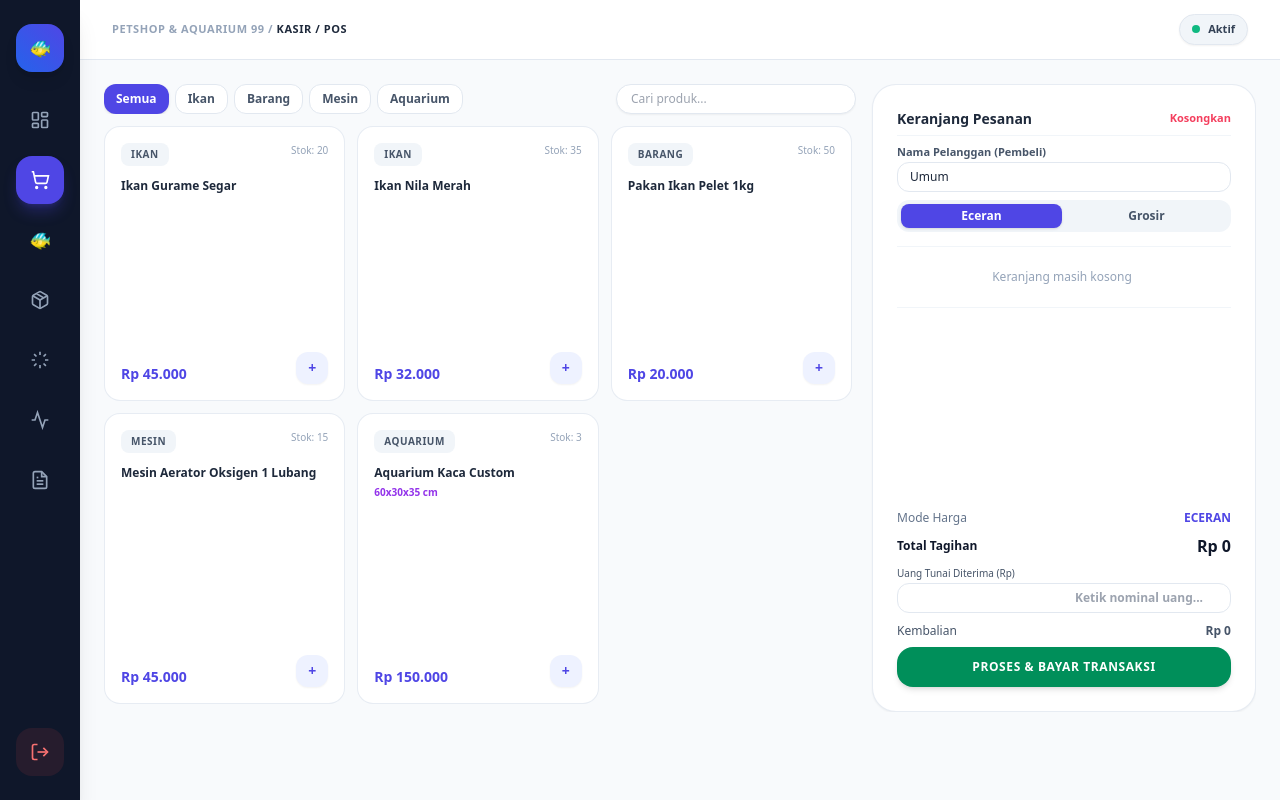
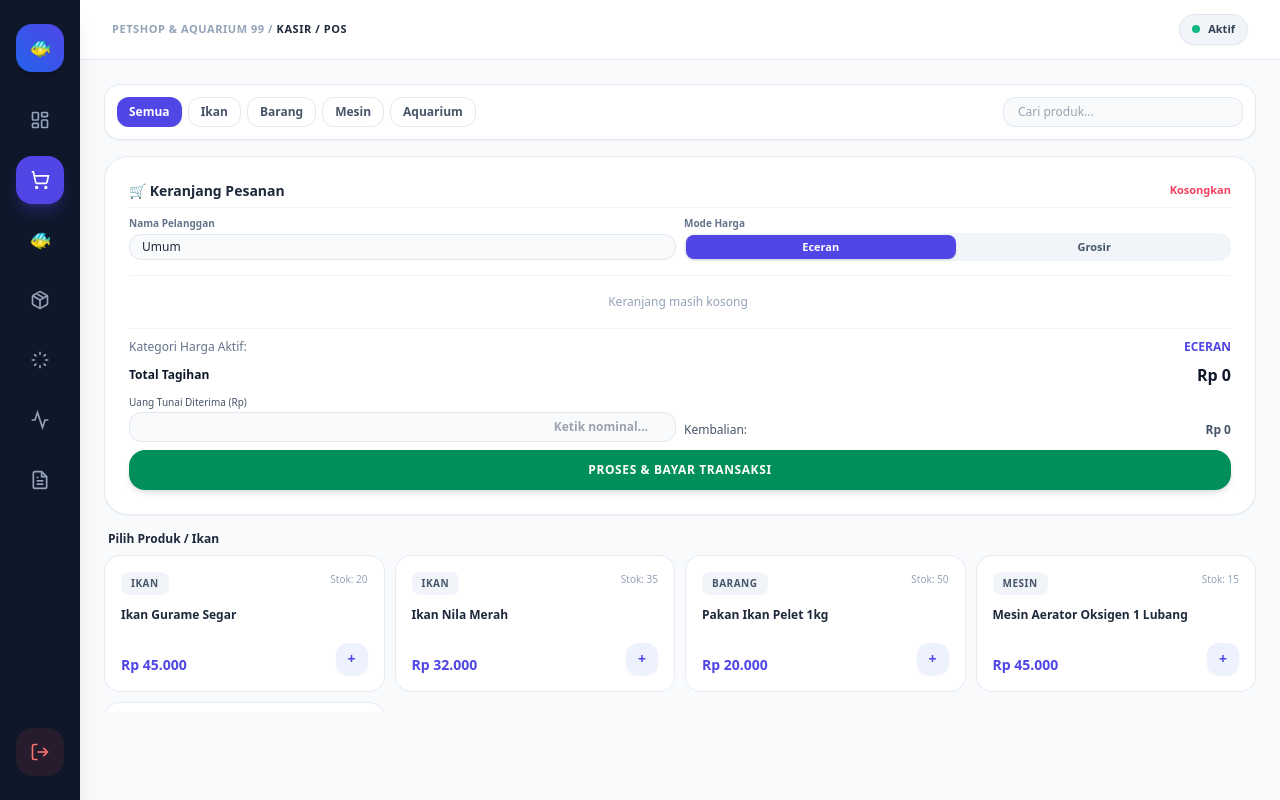
Before and after one commit to Arfadh0909/toko_ikan, a plain HTML site: page dashboard.html in a window 1280 px wide. Drawn offline with nearby package versions, Linux system fonts and the light colour scheme; no server answers; sample sign-in values are in the browser's storage.

Commit message:
update tata letak kasir keranjang di atas dan produk 2 kolom

```diff
--- a/dashboard.html
+++ b/dashboard.html
@@ -130,13 +130,12 @@
           </div>
         </div>
 
-        <!-- VIEW 2: KASIR / POS (Dibuat Ringkas, Padat, & Nyaman di HP) -->
+        <!-- VIEW 2: KASIR / POS (Keranjang di ATAS, Produk grid kecil 2 kolom di bawah) -->
         <div id="view-kasir" class="hidden h-full flex flex-col -m-3 lg:-m-8 p-3 lg:p-6 bg-slate-50">
-          <div class="flex-1 flex flex-col lg:flex-row overflow-y-auto lg:overflow-hidden gap-4 pb-16 lg:pb-0">
+          <div class="flex-1 flex flex-col overflow-y-auto gap-4 pb-16">
 
-            <!-- Produk List di Kiri / Atas -->
-            <div class="flex-1 flex flex-col overflow-hidden min-h-[350px] lg:min-h-0">
-              <div class="flex flex-col sm:flex-row justify-between items-stretch sm:items-center mb-3 gap-2.5 shrink-0">
+            <!-- TOMBOL KATEGORI & PENCARIAN -->
+            <div class="flex flex-col sm:flex-row justify-between items-stretch sm:items-center gap-2.5 shrink-0 bg-white p-3 rounded-2xl border border-slate-200 shadow-sm">
               <div class="flex gap-1.5 overflow-x-auto pb-1 sm:pb-0 scrollbar-none">
                 <button id="kasir-cat-semua" onclick="pilihKategoriKasir('semua')" class="px-3 py-1.5 rounded-xl text-xs font-semibold bg-indigo-600 text-white shadow cursor-pointer shrink-0">Semua</button>
                 <button id="kasir-cat-ikan" onclick="pilihKategoriKasir('ikan')" class="px-3 py-1.5 rounded-xl text-xs font-semibold text-slate-600 bg-white border border-slate-200 hover:bg-slate-100 cursor-pointer shrink-0">Ikan</button>
@@ -145,60 +144,69 @@
                 <button id="kasir-cat-aquarium" onclick="pilihKategoriKasir('aquarium')" class="px-3 py-1.5 rounded-xl text-xs font-semibold text-slate-600 bg-white border border-slate-200 hover:bg-slate-100 cursor-pointer shrink-0">Aquarium</button>
               </div>
               <div class="relative w-full sm:w-60">
-                  <input type="text" id="input-pencarian-kasir" oninput="renderKasirProduk()" onkeydown="handleSearchEnter(event)" placeholder="Cari produk..." class="bg-white border border-slate-200 rounded-2xl pl-3.5 pr-3.5 py-1.5 text-xs focus:outline-none focus:border-indigo-600 w-full shadow-sm">
+                <input type="text" id="input-pencarian-kasir" oninput="renderKasirProduk()" onkeydown="handleSearchEnter(event)" placeholder="Cari produk..." class="bg-slate-50 border border-slate-200 rounded-xl pl-3.5 pr-3.5 py-1.5 text-xs focus:outline-none focus:border-indigo-600 w-full">
               </div>
             </div>
-              <div id="produk-grid-kasir" class="grid grid-cols-1 sm:grid-cols-2 md:grid-cols-3 gap-3 overflow-y-auto flex-1 pr-1 pb-2"></div>
-            </div>
 
-            <!-- Keranjang Pesanan di Sisi Kanan / Bawah (Diperkecil & Dibuat Pas di HP) -->
-            <div class="w-full lg:w-96 bg-white border border-slate-200/80 rounded-3xl p-3.5 lg:p-6 shrink-0 shadow-sm flex flex-col">
-
+            <!-- KERANJANG PESANAN DI ATAS (Biar mudah dilihat tanpa scroll) -->
+            <div class="w-full bg-white border border-slate-200/80 rounded-3xl p-3.5 lg:p-6 shadow-sm flex flex-col shrink-0">
               <div class="flex justify-between items-center mb-2 border-b border-slate-100 pb-1.5 shrink-0">
-                <h3 class="font-bold text-slate-800 text-sm">Keranjang Pesanan</h3>
+                <h3 class="font-bold text-slate-800 text-sm flex items-center gap-1.5">🛒 Keranjang Pesanan</h3>
                 <button onclick="kosongkanKeranjang()" class="text-[11px] text-rose-500 font-semibold hover:underline cursor-pointer">Kosongkan</button>
               </div>
 
-              <!-- Nama Pelanggan -->
-              <div class="mb-2 shrink-0">
-                <label class="text-[11px] font-semibold text-slate-600 block mb-0.5">Nama Pelanggan (Pembeli)</label>
-                <input type="text" id="nama-pelanggan" value="Umum" class="w-full bg-white border border-slate-200 rounded-xl px-3 py-1.5 text-xs focus:outline-none focus:border-indigo-600 font-medium text-slate-800">
+              <!-- Nama Pelanggan & Tombol Tipe Harga -->
+              <div class="grid grid-cols-1 sm:grid-cols-2 gap-2 mb-2 shrink-0">
+                <div>
+                  <label class="text-[10px] font-semibold text-slate-500 block mb-0.5">Nama Pelanggan</label>
+                  <input type="text" id="nama-pelanggan" value="Umum" class="w-full bg-slate-50 border border-slate-200 rounded-xl px-3 py-1 text-xs focus:outline-none focus:border-indigo-600 font-medium text-slate-800">
+                </div>
+                <div>
+                  <label class="text-[10px] font-semibold text-slate-500 block mb-0.5">Mode Harga</label>
+                  <div class="flex gap-1 bg-slate-100 p-0.5 rounded-xl">
+                    <button id="btn-eceran" onclick="setTipePenjualan('eceran')" class="flex-1 py-1 rounded-lg font-semibold text-[11px] bg-indigo-600 text-white shadow cursor-pointer">Eceran</button>
+                    <button id="btn-grosir" onclick="setTipePenjualan('grosir')" class="flex-1 py-1 rounded-lg font-semibold text-[11px] text-slate-600 cursor-pointer">Grosir</button>
+                  </div>
+                </div>
               </div>
 
-              <!-- Mode Harga Eceran / Grosir -->
-              <div class="flex gap-1 bg-slate-100 p-1 rounded-xl mb-2 shrink-0">
-                <button id="btn-eceran" onclick="setTipePenjualan('eceran')" class="flex-1 py-1 rounded-lg font-semibold text-xs bg-indigo-600 text-white shadow cursor-pointer">Eceran</button>
-                <button id="btn-grosir" onclick="setTipePenjualan('grosir')" class="flex-1 py-1 rounded-lg font-semibold text-xs text-slate-600 cursor-pointer">Grosir</button>
+              <!-- Daftar Item Keranjang (Scrollable ukuran pas) -->
+              <div id="keranjang-list" class="space-y-2 max-h-[140px] overflow-y-auto my-1.5 text-xs divide-y divide-slate-100 pr-1 border-y border-slate-100 py-1.5">
+                <p class="text-slate-400 text-center py-3 text-xs">Keranjang masih kosong</p>
               </div>
 
-              <!-- Daftar Item Keranjang (Scrollable Tersendiri agar tidak terlalu panjang di HP) -->
-              <div id="keranjang-list" class="space-y-2.5 max-h-[140px] lg:max-h-[220px] overflow-y-auto my-1.5 text-xs divide-y divide-slate-100 pr-1 border-y border-slate-100 py-1.5">
-                <p class="text-slate-400 text-center py-4">Keranjang masih kosong</p>
-              </div>
-
-              <!-- Bagian Pembayaran di Bawah -->
+              <!-- Bagian Pembayaran di Bawah Keranjang -->
               <div class="space-y-2 pt-1 shrink-0 mt-auto">
                 <div class="flex justify-between items-center text-xs">
-                  <span class="text-slate-500 font-medium">Mode Harga</span>
+                  <span class="text-slate-500 font-medium">Kategori Harga Aktif:</span>
                   <span id="label-mode-harga" class="font-bold text-indigo-600 uppercase">ECERAN</span>
                 </div>
                 <div class="flex justify-between items-center">
                   <span class="text-xs font-bold text-slate-900">Total Tagihan</span>
                   <span class="font-black text-slate-900 text-base" id="total-harga">Rp 0</span>
                 </div>
+                <div class="grid grid-cols-1 sm:grid-cols-2 gap-2">
                   <div>
                     <label class="text-[10px] font-medium text-slate-600 block mb-0.5">Uang Tunai Diterima (Rp)</label>
-                  <input type="number" id="uang-tunai" oninput="hitungKembalian()" class="w-full bg-white border border-slate-200 rounded-xl px-3 py-1.5 text-xs focus:outline-none focus:border-indigo-600 font-bold text-right text-slate-800" placeholder="Ketik nominal uang...">
+                    <input type="number" id="uang-tunai" oninput="hitungKembalian()" class="w-full bg-slate-50 border border-slate-200 rounded-xl px-3 py-1.5 text-xs focus:outline-none focus:border-indigo-600 font-bold text-right text-slate-800" placeholder="Ketik nominal...">
                   </div>
-                <div class="flex justify-between items-center text-xs pt-0.5">
-                  <span class="text-slate-600 font-medium">Kembalian</span>
+                  <div class="flex flex-col justify-end pb-1">
+                    <div class="flex justify-between items-center text-xs">
+                      <span class="text-slate-600 font-medium">Kembalian:</span>
                       <span id="label-kembalian" class="font-bold text-slate-600 text-xs">Rp 0</span>
+                    </div>
+                  </div>
                 </div>
                 <button onclick="prosesBayar()" class="w-full bg-[#008f5a] hover:bg-[#007a4d] text-white font-bold py-3 rounded-2xl text-xs transition shadow-md cursor-pointer mt-1 uppercase tracking-wider">
                   Proses & Bayar Transaksi
                 </button>
               </div>
+            </div>
 
+            <!-- DAFTAR PRODUK DI BAWAH (Grid 2 Kolom di HP agar muat 2-3 produk per baris dan lebih kecil) -->
+            <div class="flex-1 flex flex-col">
+              <h3 class="font-bold text-slate-800 text-xs mb-2 px-1">Pilih Produk / Ikan</h3>
+              <div id="produk-grid-kasir" class="grid grid-cols-2 sm:grid-cols-3 md:grid-cols-4 gap-2.5"></div>
             </div>
 
           </div>
```
Lines whose indentation alone changed are shown as unchanged.
